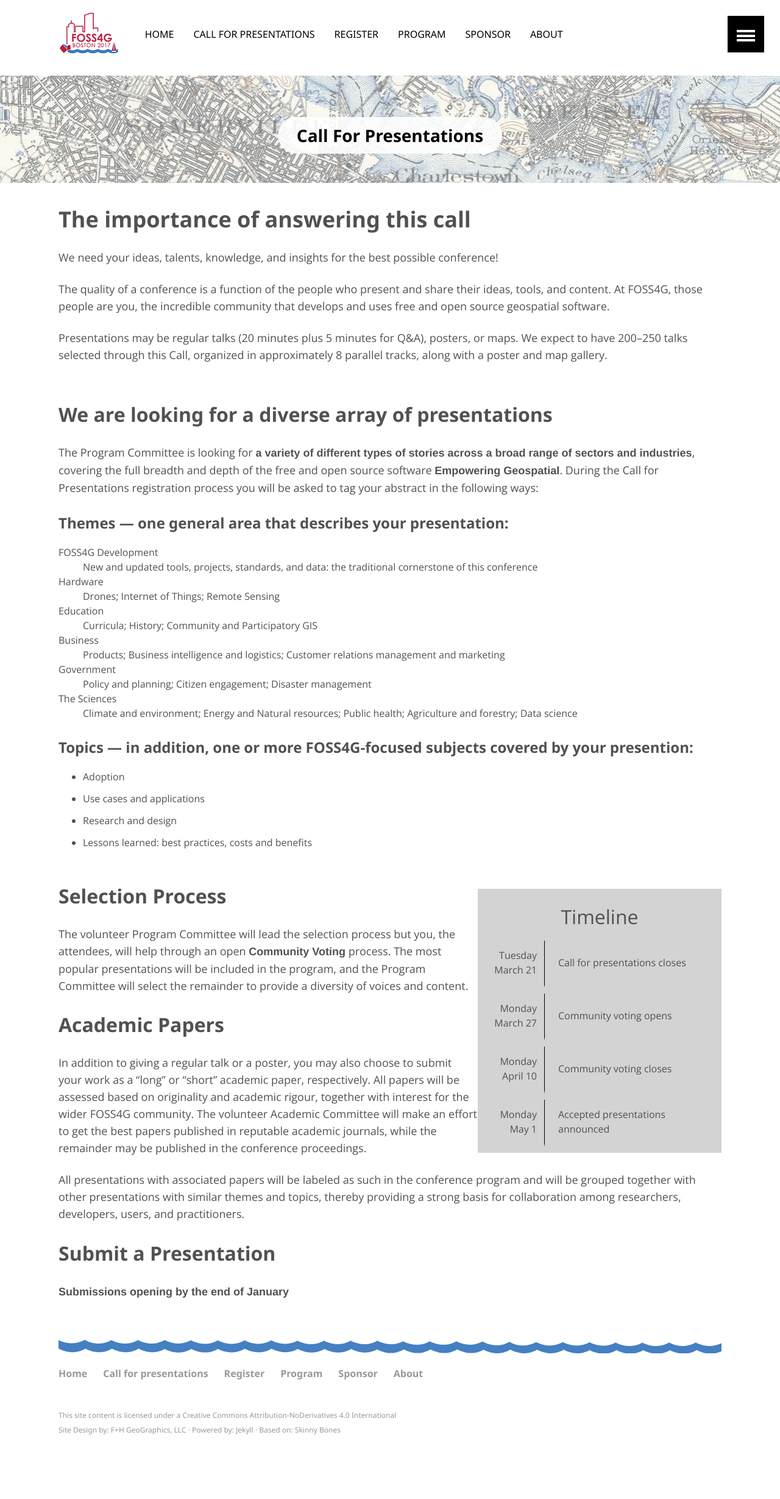
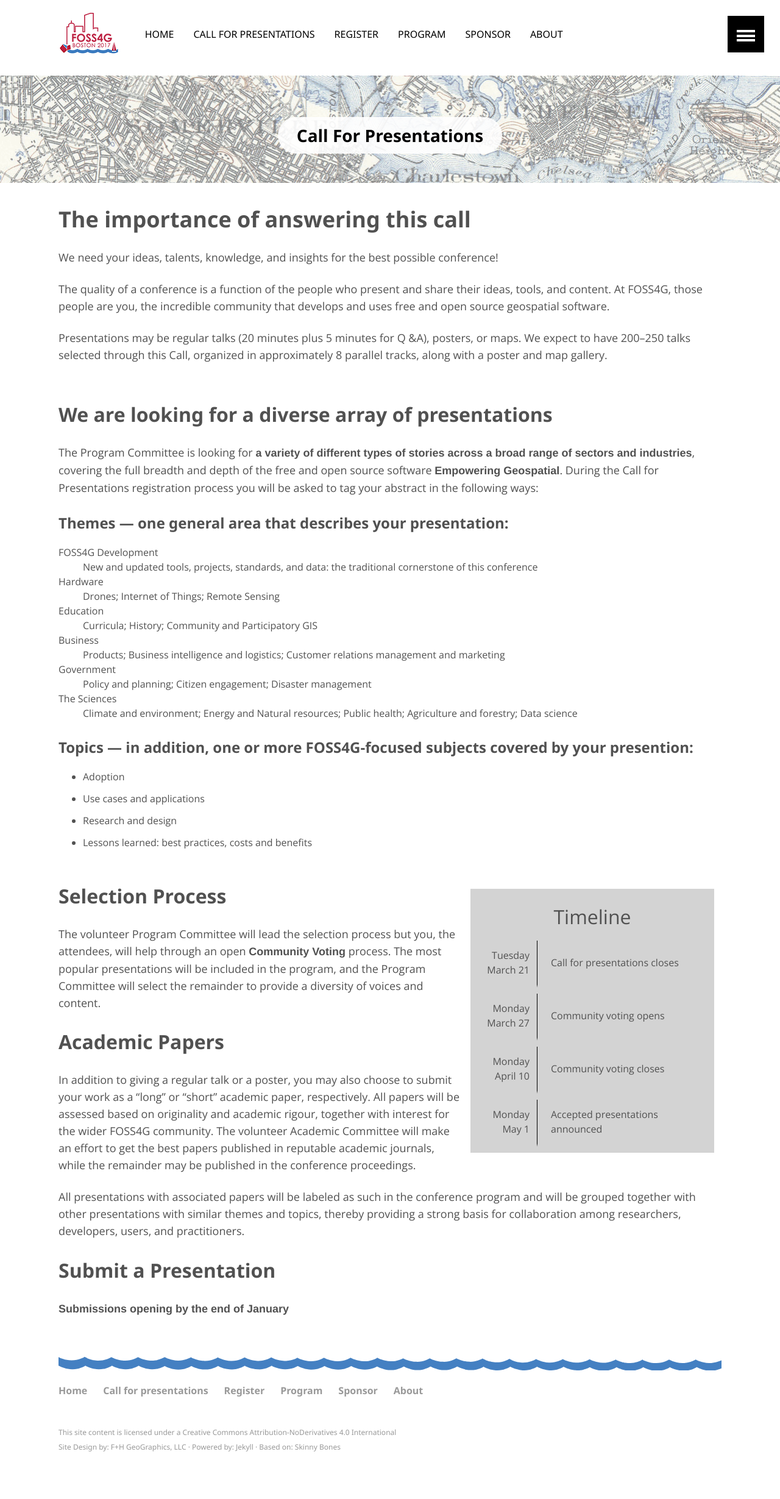
Before and after one commit to AvidGeo/foss4g2017-dev, a Jekyll site: the page built from call-for-presentations/index.html, in a window 1280 px wide. Shown: the whole page at 61% size. Built offline with Jekyll 4.4.1, drawn with Linux system fonts in a browser that asks for light colours; before the commit the page ends 2431 px from its top, so only the background shows below that; some of the changed lines change nothing that is shown.

Commit message:
small table style update

```diff
--- a/_sass/_base.scss
+++ b/_sass/_base.scss
@@ -598,6 +598,7 @@
     background-color: lightgrey;
     border-spacing: 10px;
     border-collapse: separate;
+    margin: 0.75rem;
 }
 
 .tbgrey td {
--- a/call-for-presentations/index.html
+++ b/call-for-presentations/index.html
@@ -11,7 +11,7 @@
 
     <p>The quality of a conference is a function of the people who present and share their ideas, tools,  and content. At FOSS4G, those people are  you, the incredible community that develops and uses free and open source geospatial software. </p>
 
-    <p>Presentations may be regular talks (20 minutes plus 5 minutes for Q&A), posters, or maps. We expect to have 200–250 talks selected through this Call, organized in approximately 8 parallel tracks, along with a poster and map gallery.</p>
+    <p>Presentations may be regular talks (20 minutes plus 5 minutes for Q &amp;A), posters, or maps. We expect to have 200–250 talks selected through this Call, organized in approximately 8 parallel tracks, along with a poster and map gallery.</p>
 </div>
 <div class="sections">
     <h2>We are looking for a diverse array of presentations</h2>
@@ -69,5 +69,5 @@
     <p>All presentations with associated papers will be labeled as such in the conference program and will be grouped together with other presentations with similar themes and topics, thereby providing a strong basis for collaboration among researchers, developers, users, and practitioners.
     <h2>Submit a Presentation</h2>
     <p><strong>Submissions opening by the end of January</strong></p>
-	<div class="floatc"></div>
+  <div class="floatc"></div>
 </div>
```
